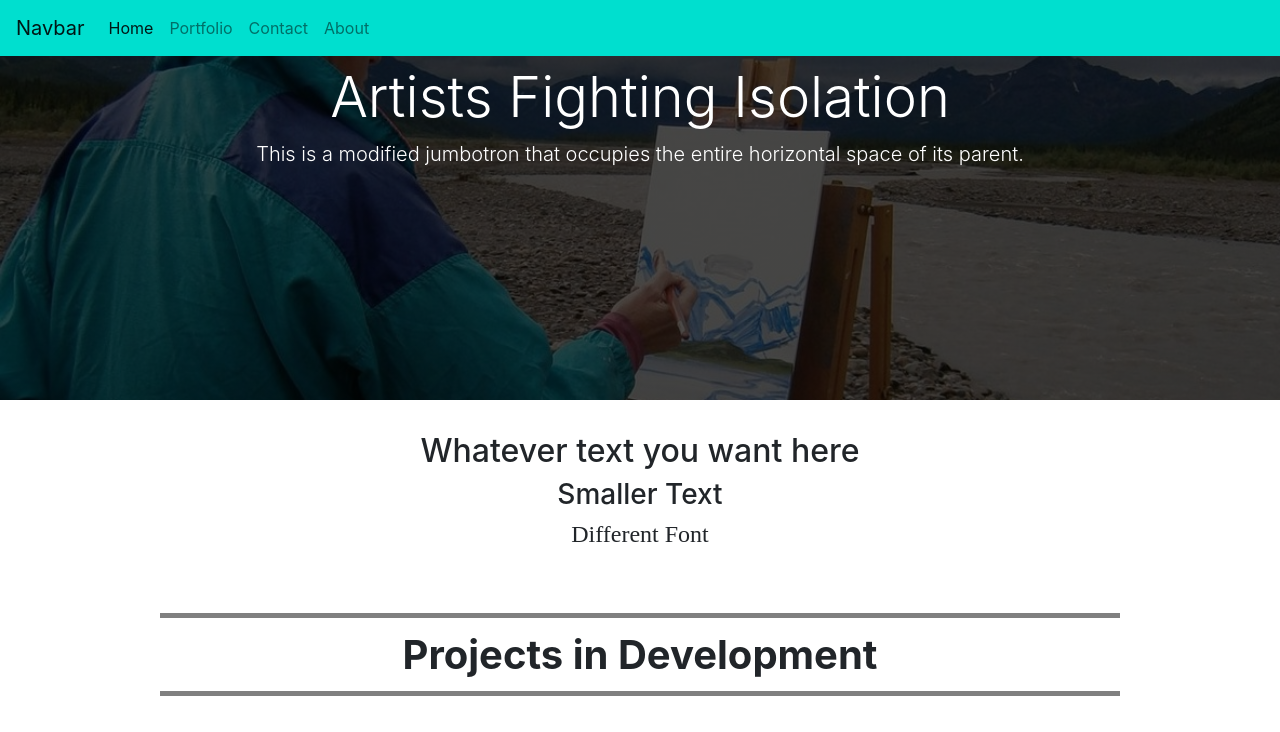
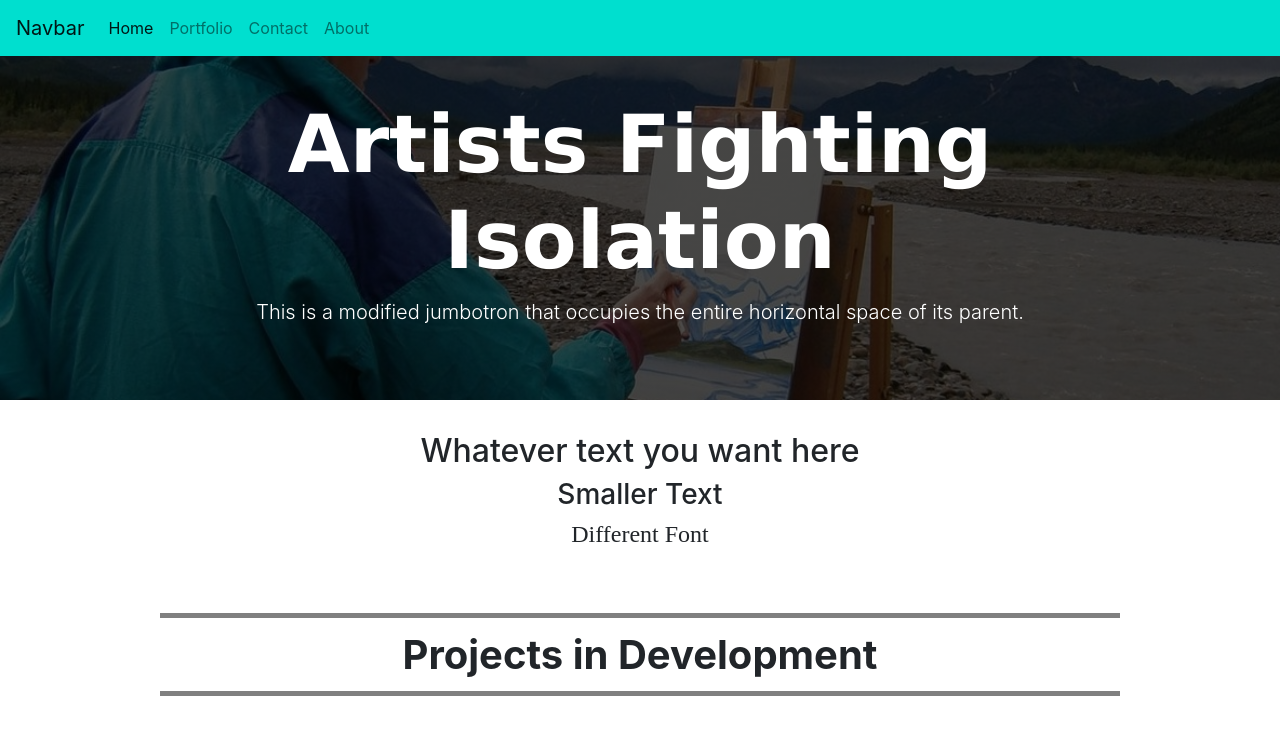
Before and after one commit to mc0918/mc0918.github.io, a plain HTML site: page index.html in a window 1280 px wide. Shown: the top 732 px of the page. Drawn offline with nearby package versions, Linux system fonts and the light colour scheme.

Commit message:
modified css

```diff
--- a/assets/css/style.css
+++ b/assets/css/style.css
@@ -8,6 +8,11 @@
 
 .artistTitle {
   color: white;
+  font-weight: bolder;
+  font-size: 500%;
+  font-family: "Lucida Sans", "Lucida Sans Regular", "Lucida Grande",
+    "Lucida Sans Unicode", Geneva, Verdana, sans-serif;
+  padding-top: 3%;
 }
 
 #leadText {
```
